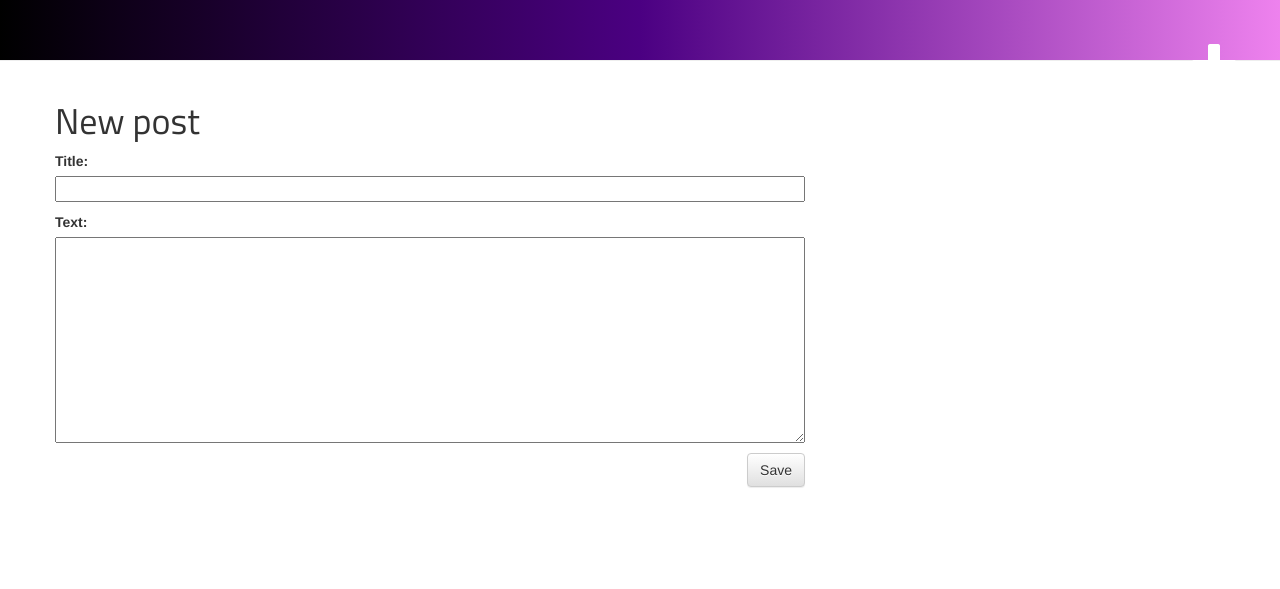
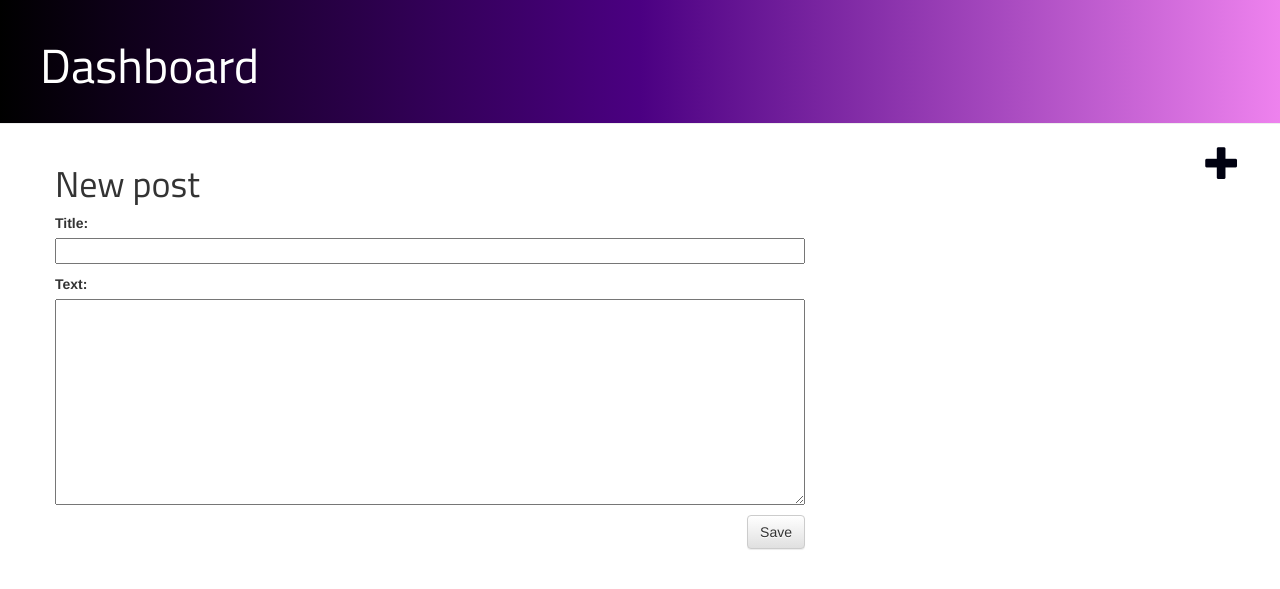
Before and after one commit to satyam07/BlueDash, a Django app: template dash/templates/dash/post_edit.html in a window 1280 px wide. Shown: the top 589 px of the page. Run offline with Django 3.2, Linux system fonts and the light colour scheme; the template is opened without the code that fills it: values that come from a table or form of the project are taken from there, others are empty; some libraries are stand-ins or nearby versions.

Commit message:
Added New-Post/Edit-Post

```diff
--- a/dash/static/css/blog.css
+++ b/dash/static/css/blog.css
@@ -42,7 +42,7 @@ h1, h2, h3, h4, h5, h6 {
 }
 
 .top-menu, .top-menu:hover, .top-menu:visited {
-    color: #ffffff;
+    color: #000111;
     float: right;
     font-size: 26pt;
     margin-right: 20px;
@@ -55,7 +55,3 @@ h1, h2, h3, h4, h5, h6 {
 .post h1 a, .post h1 a:visited {
     color: #000000;
 }
-
- p {
-    text-overflow: ellipsis; /* will make [...] at the end */
-    }
--- a/dash/templates/dash/base.html
+++ b/dash/templates/dash/base.html
@@ -6,13 +6,15 @@
 		<link rel="stylesheet" href="//maxcdn.bootstrapcdn.com/bootstrap/3.2.0/css/bootstrap-theme.min.css">
 		<link rel="stylesheet" href="{% static 'css/blog.css' %}">
 		<link href='https://fonts.googleapis.com/css?family=Titillium+Web' rel='stylesheet' type='text/css'>
-        <title>Element Blue</title>
+    <title>Element Blue</title>
     </head>
     <body>
-      <body>
+    <body>
     <div class="page-header">
-        <h1><a href="{% url 'post_new' %}" class="top-menu"><span class="glyphicon glyphicon-plus"></span></a>
-</h1>
+        <h1><a href="{% url 'post_list' %}"> Dashboard</a></h1>
+    </div>
+    <div class="top-menu">
+          <a href="{% url 'post_new' %}" class="top-menu"><span class="glyphicon glyphicon-plus"></span></a>
     </div>
     <div class="content container">
         <div class="row">
```
Also changed, not shown: dash/views.py (+5 -4 lines).
